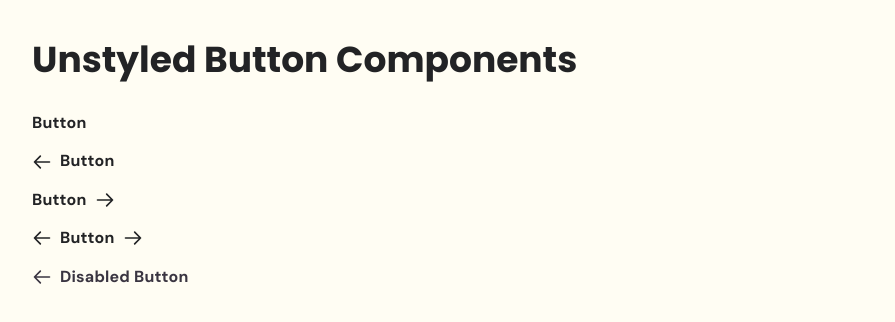
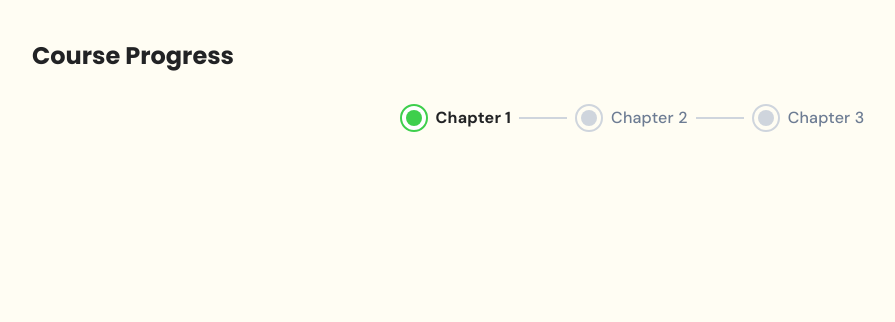
Before and after one commit to limustadji/Elearning, a Next.js app: page / in a window 1280 px wide. Shown: the top 322 px of the page, without its empty margins (8-903 px from the left). Built offline with nearby package versions, Linux system fonts and the light colour scheme.

Commit message:
add component

```diff
--- a/src/app/page.js
+++ b/src/app/page.js
@@ -1,31 +1,18 @@
-import Button from "@/components/button/Button";
-import Checkbox from "@/components/button/Checkbox";
-import Radio from "@/components/button/Radio";
-import Switch from "@/components/button/Switch";
-import UnstyledButton from "@/components/button/UnstyledButton";
+import Step from "@/components/step/Step";
+import Stepper from "@/components/step/Stepper";
 
-export default function Home() {
+export default function MyPage() {
+  // You can control the current step with state, e.g., const [currentStep, setCurrentStep] = useState(1);
+  const currentStep = 0;
+
   return (
-    <div className="p-10 bg-background space-y-12">
-      {/* ... (Semua komponen lainnya) ... */}
-
-      {/* --- Bagian Unstyled Button --- */}
-      <div>
-        <h1 className="text-4xl font-bold mb-8 text-text-primary">
-          Unstyled Button Components
-        </h1>
-        <div className="flex flex-col items-start space-y-4">
-          <UnstyledButton>Button</UnstyledButton>
-          <UnstyledButton iconLeft>Button</UnstyledButton>
-          <UnstyledButton iconRight>Button</UnstyledButton>
-          <UnstyledButton iconRight iconLeft>
-            Button
-          </UnstyledButton>
-          <UnstyledButton disabled iconLeft>
-            Disabled Button
-          </UnstyledButton>
-        </div>
-      </div>
+    <div className="p-10">
+      <h1 className="text-2xl font-bold mb-6">Course Progress</h1>
+      <Stepper currentStep={currentStep}>
+        <Step title="Chapter 1" />
+        <Step title="Chapter 2" />
+        <Step title="Chapter 3" />
+      </Stepper>
     </div>
   );
 }
--- a/src/components/button/Switch.js
+++ b/src/components/button/Switch.js
@@ -26,7 +26,7 @@ const Switch = ({
       ></div>
 
       <div
-        className="absolute left-[2px] top-[2px] bg-gray-50 border-gray-300 border rounded-full
+        className="absolute left-0.5 top-0.5 bg-gray-50 border-border border rounded-full
                    h-5 w-5 transition-transform peer-checked:translate-x-full peer-checked:border-white"
       ></div>
     </label>
--- /dev/null
+++ b/src/components/icons/CheckStepIcon.js
@@ -0,0 +1,17 @@
+import React from "react";
+
+const CheckIcon = ({ className = "w-5 h-5", ...props }) => (
+  <svg
+    xmlns="http://www.w3.org/2000/svg"
+    className={className}
+    fill="none"
+    viewBox="0 0 24 24"
+    stroke="currentColor"
+    strokeWidth={3}
+    {...props}
+  >
+    <path strokeLinecap="round" strokeLinejoin="round" d="M5 13l4 4L19 7" />
+  </svg>
+);
+
+export default CheckIcon;
--- /dev/null
+++ b/src/components/step/Step.js
@@ -0,0 +1,48 @@
+import React from "react";
+import CheckIcon from "../icons/CheckStepIcon";
+
+const Step = ({ title, status = "default" }) => {
+  const renderIcon = () => {
+    switch (status) {
+      case "completed":
+        return (
+          <div className="w-7 h-7 rounded-full bg-primary-default flex items-center justify-center text-white flex-shrink-0">
+            <CheckIcon />
+          </div>
+        );
+      case "current":
+        return (
+          <div className="w-7 h-7 rounded-full border-2 border-primary-default bg-white p-1 flex-shrink-0">
+            <div className="w-full h-full rounded-full bg-primary-default" />
+          </div>
+        );
+      default:
+        return (
+          <div className="w-7 h-7 rounded-full border-2 border-gray-300 bg-tranparent p-1">
+            <div className="w-full h-full rounded-full bg-gray-300" />
+          </div>
+        );
+    }
+  };
+
+  const getTitleStyles = () => {
+    const baseClasses = "text-sm sm:text-base whitespace-nowrap";
+
+    switch (status) {
+      case "current":
+      case "completed":
+        return `${baseClasses} text-foreground font-bold`;
+      default:
+        return `${baseClasses} text-gray-500 font-medium`;
+    }
+  };
+
+  return (
+    <div className="flex items-center gap-x-2">
+      {renderIcon()}
+      <p className={getTitleStyles()}>{title}</p>
+    </div>
+  );
+};
+
+export default Step;
--- /dev/null
+++ b/src/components/step/Stepper.js
@@ -0,0 +1,38 @@
+import React from "react";
+
+const Stepper = ({ children, currentStep = 0, className = "" }) => {
+  const steps = React.Children.toArray(children);
+  const totalSteps = steps.length;
+
+  return (
+    <div className={`flex items-center justify-center w-full p-2 ${className}`}>
+      {steps.map((step, index) => {
+        const isCompleted = index < currentStep;
+        const isCurrent = index === currentStep;
+        const isLastStep = index === totalSteps - 1;
+
+        let status = "default";
+        if (isCompleted) {
+          status = "completed";
+        } else if (isCurrent) {
+          status = "current";
+        }
+
+        return (
+          <div key={index} className="flex items-center">
+            {React.cloneElement(step, { status })}
+            {!isLastStep && (
+              <div
+                className={`h-0.5 mx-2 w-4 sm:w-8 md:w-12 transition-all duration-300 ${
+                  isCompleted ? "bg-primary-default" : "bg-gray-300"
+                }`}
+              />
+            )}
+          </div>
+        );
+      })}
+    </div>
+  );
+};
+
+export default Stepper;
```
Also changed, not shown: src/components/Footer.js (added), src/components/card/CourseCard.js (added).
